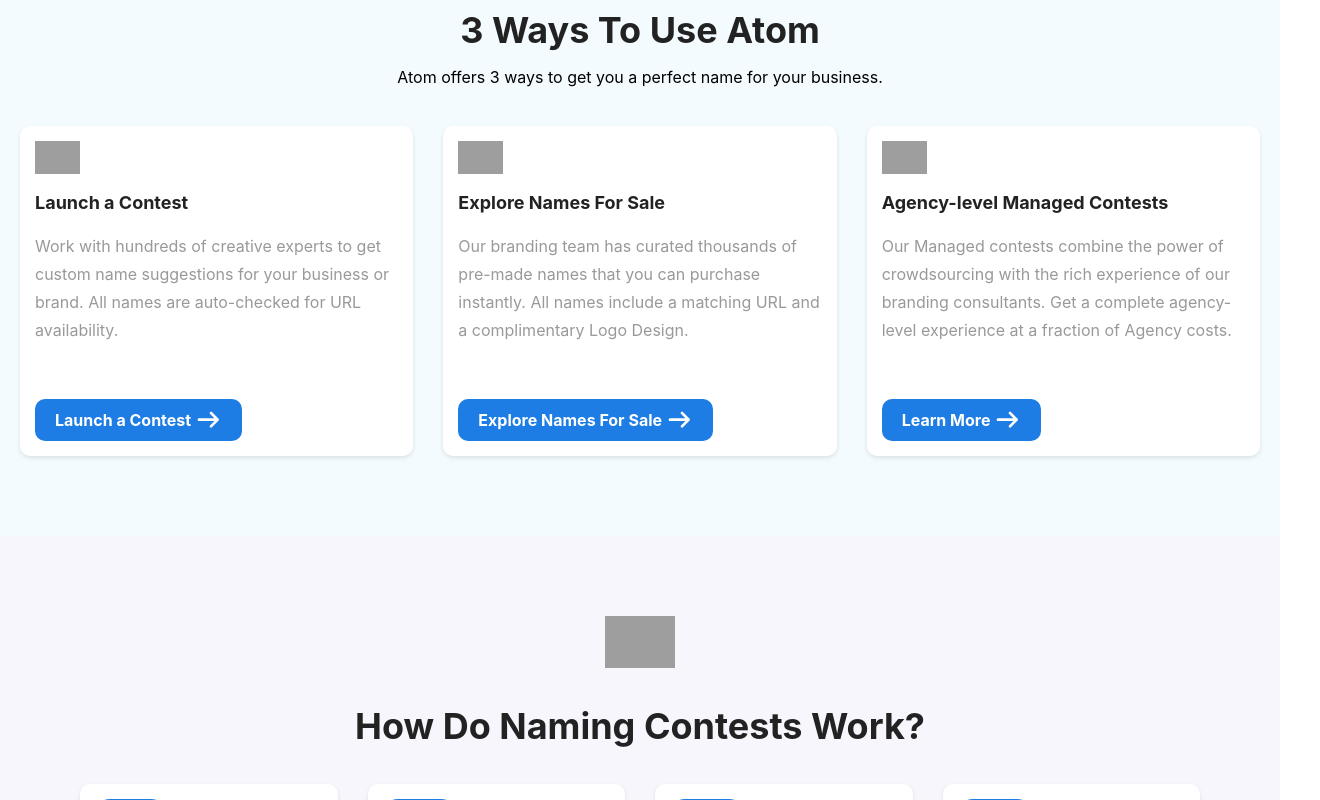
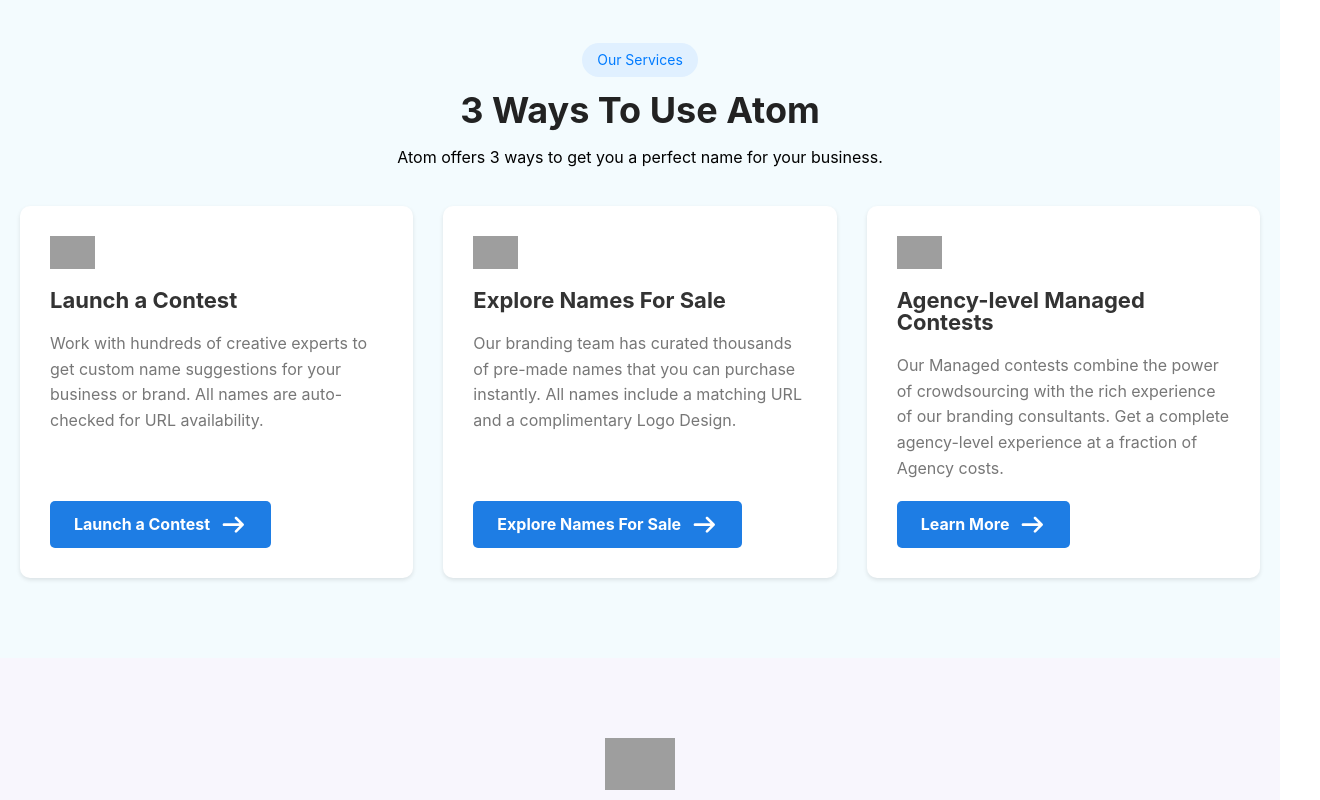
Before and after one commit to Maks4529/full-stack-exam-project, a React (Vite) app in the folder client/: page /how-it-works in a window 1280 px wide. Shown: the part 620-1420 px from the top of the page, 1320 px wide, since content can reach past the window. Built offline with nearby package versions, Linux system fonts and the light colour scheme; no server answers; grey boxes are pictures that could not be loaded.

Commit message:
Fix:  Layout

```diff
--- a/client/src/components/HowItWorks/Card/ItemCard/ItemCard.module.sass
+++ b/client/src/components/HowItWorks/Card/ItemCard/ItemCard.module.sass
@@ -1,43 +1,59 @@
 .itemCards
-    display: flex
-    flex-direction: column
-    gap: 20px
-    padding: 15px
-    background-color: #fff
-    border-radius: 10px
-    min-height: 300px
-    max-height: 370px
-    box-shadow: 0 2px 4px rgba(0, 0, 0, 0.1)
+  display: flex
+  flex-direction: column
+  align-items: flex-start
+  text-align: left
+  gap: 20px
+  padding: 30px
+  background-color: #fff
+  border-radius: 10px
+  height: 100%
+  box-sizing: border-box
+  box-shadow: 0 2px 4px rgba(0, 0, 0, 0.1)
 
 .icon
-    width: 45px
+  width: 45px
 
 h3
-    font-size: 18px
-    font-weight: bold
+  font-size: 22px
+  font-weight: bold
+  color: #333
+  margin: 0
 
 .description
-    font-size: 16px
-    line-height: 28px
-    color: #999999
+  font-size: 16px
+  line-height: 1.6
+  color: #777
+  flex-grow: 1
+  margin: 0
 
 .link
-    padding: 10px 20px
-    background-color: #1e7de4
-    color: #fff
-    border-radius: 10px
-    text-decoration: none
-    font-size: 16px
-    font-weight: bold
-    width: max-content
-    margin-top: auto
+  display: inline-flex
+  align-items: center
+  justify-content: center
+  padding: 12px 24px
+  background-color: #1e7de4
+  color: #fff
+  border-radius: 5px
+  text-decoration: none
+  font-size: 16px
+  font-weight: bold
+  margin-top: auto
+  transition: background-color 0.3s ease
+  max-width: 100%
+  text-align: center
+  line-height: 1.4
+  box-sizing: border-box
+
+  svg
+    margin-left: 10px
+    transition: transform 0.3s ease
+
+  &:hover
+    background-color: darken(#1e7de4, 10%)
     svg
-        transition: transform 0.3s ease
+      transform: translateX(5px)
 
-    &:hover svg
-        transform: translateX(5px)
-
-@media (max-width: 980px)
-    .itemCards
-        justify-content: center
-        align-items: center
+@media (max-width: 576px)
+  .itemCards
+    padding: 20px
--- a/client/src/components/HowItWorks/Header/Header.module.sass
+++ b/client/src/components/HowItWorks/Header/Header.module.sass
@@ -1,7 +1,6 @@
 .header
     width: 100%
     height: 50px
-    position: fixed
     z-index: 100
     top: 0
     left: 0
--- a/client/src/index.css
+++ b/client/src/index.css
@@ -90,6 +90,10 @@
   font-size: 100%;
   font: inherit;
   vertical-align: baseline;
+}
+
+html {
+  scroll-behavior: smooth;
 }
 
 /* make sure to set some focus styles for accessibility */
--- a/client/src/pages/HowItWorksPage/HowItWorks.module.sass
+++ b/client/src/pages/HowItWorksPage/HowItWorks.module.sass
@@ -1,231 +1,228 @@
+$main-padding-x: 20px
+$main-padding-y: 80px
+$desktop-padding-x: 60px
+$blue-bg: #E0F0FF
+$primary-color: #007BFF
+$light-blue-bg: #f3fbfe
+$light-purple-bg: #f8f6fd
+$gray-text: #999999
+
+%section-base
+  width: 100%
+  box-sizing: border-box
+  padding-left: $main-padding-x
+  padding-right: $main-padding-x
+  display: flex
+  flex-direction: column
+  align-items: center
+
 .howItWorksPage
-    display: flex
-    flex-direction: column
-    align-items: center
-    width: 100%
-    position: relative
-    box-sizing: border-box
+  display: flex
+  flex-direction: column
+  align-items: center
+  width: 100%
+  position: relative
+  box-sizing: border-box
 
-.container1,
-.container2,
-.container3,
-.container4
-    width: 100%
-    box-sizing: border-box
-    padding-left: 20px
-    padding-right: 20px
-    display: flex
-    flex-direction: column
-    align-items: center
+.heroSection
+  @extend %section-base
+  display: grid
+  grid-template-columns: repeat(auto-fit, minmax(300px, 1fr))
+  gap: 40px
+  align-items: center
+  justify-items: center
+  max-width: 1200px
+  padding-bottom: $main-padding-y
 
-.container1
-    display: grid
-    grid-template-columns: repeat(auto-fit, minmax(300px, 1fr))
-    gap: 40px
-    align-items: center
-    justify-items: center
-    max-width: 1200px
-    padding-bottom: 80px
+.servicesSection
+  @extend %section-base
+  gap: 15px
+  padding-top: $main-padding-y
+  padding-bottom: $main-padding-y
+  background-color: $light-blue-bg
+
+  .description
+    color: initial
+
+.stepsSection
+  @extend %section-base
+  gap: 40px
+  padding-top: $main-padding-y
+  padding-bottom: $main-padding-y
+  background-color: $light-purple-bg
+
+  img
+    width: 70px
+
+.faqSection
+  @extend %section-base
+  gap: 40px
+  padding-top: $main-padding-y
+  padding-bottom: $main-padding-y
+  background-color: #fff
 
 .videoContainer
-    width: 100%
-    max-width: 600px
-    aspect-ratio: 16 / 9
-    border-radius: 10px
-    overflow: hidden
+  width: 100%
+  max-width: 600px
+  aspect-ratio: 16 / 9
+  border-radius: 10px
+  overflow: hidden
 
 .titleContainer
-    display: flex
-    flex-direction: column
-    width: 100%
-    gap: 20px
-    h1
-        font-size: 36px
-        font-weight: bold
-
-.description
-    font-size: 16px
-    line-height: 28px
-    color: #999999
-
-.blueMessage
-    display: inline-block
-    max-width: max-content
-    padding: 10px 15px
-    border-radius: 20px
-    color: #007BFF
-    font-size: 14px
-    background-color: #E0F0FF
-
-.container2
-    gap: 15px
-    padding-top: 80px
-    padding-bottom: 80px
-    background-color: #f3fbfe
-    .description
-        color: initial
-
-h2
+  display: flex
+  flex-direction: column
+  width: 100%
+  gap: 20px
+  h1
     font-size: 36px
     font-weight: bold
 
+.description
+  font-size: 16px
+  line-height: 28px
+  color: $gray-text
+
+.blueMessage
+  display: inline-block
+  max-width: max-content
+  padding: 10px 15px
+  border-radius: 20px
+  color: $primary-color
+  font-size: 14px
+  background-color: $blue-bg
+
+.sectionTitle
+  font-size: 36px
+  font-weight: bold
+
 .cardsContainer
-    display: grid
-    grid-template-columns: repeat(auto-fit, minmax(300px, 1fr))
-    gap: 30px
-    margin-top: 20px
+  display: grid
+  grid-template-columns: repeat(auto-fit, minmax(300px, 1fr))
+  gap: 30px
+  margin-top: 20px
 
-.container3
-    gap: 40px
-    padding-top: 80px
-    padding-bottom: 80px
-    background-color: #f8f6fd
-    img
-        width: 70px
-    .stepsContainer
-        box-sizing: border-box
-        display: grid
-        grid-template-columns: repeat(4, 1fr)
-        gap: 30px
-        width: 100%
-        padding-left: 60px
-        padding-right: 60px
-
-.container4
-    gap: 40px
-    padding-top: 80px
-    padding-bottom: 80px
-    background-color: #fff
+.stepsContainer
+  box-sizing: border-box
+  display: grid
+  grid-template-columns: repeat(4, 1fr)
+  gap: 30px
+  width: 100%
+  padding-left: $desktop-padding-x
+  padding-right: $desktop-padding-x
 
 .tagsContainer
-    display: flex
-    justify-content: center
+  display: flex
+  justify-content: center
+  align-items: center
+  gap: 20px
+
+.tag
+  display: inline-block
+  max-width: max-content
+  padding: 10px 15px
+  border-radius: 20px
+  color: #8d58ff
+  font-size: 14px
+  background-color: #ece3ff
+  box-shadow: 0 1px 0 1px #e2e2e2
+  transition: background-color 0.2s ease
+  &:hover
+    background-color: #fff
+  a
+    text-decoration: none
+
+@media (max-width: 980px)
+  .videoContainer
+    margin-top: 125px
+  .titleContainer
+    h1
+      font-size: 24px
+  .sectionTitle
+    font-size: 32px
+
+@media (max-width: 620px)
+  .tag
+    display: none
+
+@media (max-width: 576px)
+  .heroSection
+    padding-bottom: 40px
+    grid-template-columns: 1fr
+    gap: 20px
+    text-align: center
+
+  .titleContainer
+    order: 2
     align-items: center
+    h1
+      font-size: 24px
+    .description
+      font-size: 14px
+      line-height: 22px
+
+  .videoContainer
+    order: 1
+    max-width: 100%
+    border-radius: 6px
+
+  .servicesSection,
+  .stepsSection,
+  .faqSection
+    padding-top: 50px
+    padding-bottom: 50px
+
+  .cardsContainer
+    grid-template-columns: 1fr
     gap: 20px
 
-.tag
-    display: inline-block
-    max-width: max-content
-    padding: 10px 15px
-    border-radius: 20px
-    color: #8d58ff
-    font-size: 14px
-    background-color: #ece3ff
-    box-shadow: 0 1px 0 1px #e2e2e2
-    transition: background-color 0.2s ease
-    &:hover
-        background-color: #fff
-    a
-        text-decoration: none
+  .stepsSection
+    .stepsContainer
+      grid-template-columns: 1fr
+      gap: 20px
+      padding-left: 20px
+      padding-right: 20px
 
-@media (max-width: 980px)
-    .videoContainer
-        margin-top: 125px
-    .titleContainer
-        h1
-            font-size: 24px
-    .titleH2
-        font-size: 32px
-
-@media (max-width: 576px)
-    .container1
-        padding-bottom: 40px
-        grid-template-columns: 1fr
-        gap: 20px
-        text-align: center
-
-    .titleContainer
-        order: 2
-        align-items: center
-        h1
-            font-size: 24px
-        .description
-            font-size: 14px
-            line-height: 22px
-
-    .videoContainer
-        order: 1
-        max-width: 100%
-        border-radius: 6px
-
-    .container2
-        padding-top: 50px
-        padding-bottom: 50px
-
-    .cardsContainer
-        grid-template-columns: 1fr
-        gap: 20px
-
-    .container3
-        padding-top: 50px
-        padding-bottom: 50px
-        .stepsContainer
-            grid-template-columns: 1fr
-            gap: 20px
-            padding-left: 20px
-            padding-right: 20px
-
-    .container4
-        padding-top: 50px
-        padding-bottom: 50px
-
-    h2
-        font-size: 22px
+  .sectionTitle
+    font-size: 22px
 
 @media (min-width: 577px) and (max-width: 991px)
-    .container1
-        padding-bottom: 60px
-        padding-left: 40px
-        padding-right: 40px
-        grid-template-columns: 1fr
-        text-align: center
+  .heroSection
+    padding-bottom: 60px
+    padding-left: 40px
+    padding-right: 40px
+    grid-template-columns: 1fr
+    text-align: center
 
-    .videoContainer
-        order: 1
-        max-width: 500px
+  .videoContainer
+    order: 1
+    max-width: 500px
 
-    .titleContainer
-        order: 2
-        align-items: center
+  .titleContainer
+    order: 2
+    align-items: center
 
-    .cardsContainer
-        grid-template-columns: repeat(auto-fit, minmax(250px, 1fr))
-        gap: 20px
+  .cardsContainer
+    grid-template-columns: repeat(auto-fit, minmax(250px, 1fr))
+    gap: 20px
 
-    .container3
-        .stepsContainer
-            grid-template-columns: repeat(2, 1fr)
-            padding-left: 20px
-            padding-right: 20px
+  .stepsSection
+    .stepsContainer
+      grid-template-columns: repeat(2, 1fr)
+      padding-left: 20px
+      padding-right: 20px
 
-    h2
-        font-size: 24px
-
-@media (max-width: 620px)
-    .tag
-        display: none
+  .sectionTitle
+    font-size: 24px
 
 @media (min-width: 992px)
-    .container1
-        padding-bottom: 80px
-        padding-left: 60px
-        padding-right: 60px
+  .heroSection
+    padding-top: 130px
+    padding-bottom: $main-padding-y
+    padding-left: $desktop-padding-x
+    padding-right: $desktop-padding-x
 
-    .container3
-        .stepsContainer
-            grid-template-columns: repeat(4, 1fr)
-            padding-left: 60px
-            padding-right: 60px
-
-@media (min-width: 992px)
-    .container1
-        padding-top: 130px
-        padding-bottom: 80px
-        padding-left: 60px
-        padding-right: 60px
-
-    .container3
-        .stepsContainer
-            grid-template-columns: repeat(4, 1fr)
-            padding-left: 60px
-            padding-right: 60px
+  .stepsSection
+    .stepsContainer
+      grid-template-columns: repeat(4, 1fr)
+      padding-left: $desktop-padding-x
+      padding-right: $desktop-padding-x
--- a/client/src/pages/HowItWorksPage/HowItWorksPage.jsx
+++ b/client/src/pages/HowItWorksPage/HowItWorksPage.jsx
@@ -1,4 +1,3 @@
-import { Component } from 'react';
 import Header from '../../components/HowItWorks/Header/Header';
 import ItemCard from '../../components/HowItWorks/Card/ItemCard/ItemCard';
 import StepCard from '../../components/HowItWorks/Card/StepCard/StepCard';
@@ -9,13 +8,58 @@
 import styles from './HowItWorks.module.sass';
 import Footer from '../../components/HowItWorks/Footer/Footer';
 
-class HowItWorksPage extends Component {
-  render () {
+const serviceCards = [
+  {
+    icon: `${CONSTANTS.STATIC_IMAGES_PATH}/howItWorks/lightning.svg`,
+    iconAlt: 'lightning',
+    title: 'Launch a Contest',
+    description: 'Work with hundreds of creative experts to get custom name suggestions for your business or brand. All names are auto-checked for URL availability.',
+    link: '/startContest',
+    linkBody: 'Launch a Contest'
+  },
+  {
+    icon: `${CONSTANTS.STATIC_IMAGES_PATH}/howItWorks/computer.svg`,
+    iconAlt: 'computer',
+    title: 'Explore Names For Sale',
+    description: 'Our branding team has curated thousands of pre-made names that you can purchase instantly. All names include a matching URL and a complimentary Logo Design.',
+    link: '/namesForSale',
+    linkBody: 'Explore Names For Sale'
+  },
+  {
+    icon: `${CONSTANTS.STATIC_IMAGES_PATH}/howItWorks/lamp.svg`,
+    iconAlt: 'lamp',
+    title: 'Agency-level Managed Contests',
+    description: 'Our Managed contests combine the power of crowdsourcing with the rich experience of our branding consultants. Get a complete agency-level experience at a fraction of Agency costs.',
+    link: '/managedContests',
+    linkBody: 'Learn More'
+  }
+];
+
+const stepCards = [
+  {
+    step: '1',
+    description: 'Fill out your Naming Brief and begin receiving name ideas in minutes'
+  },
+  {
+    step: '2',
+    description: 'Rate the submissions and provide feedback to creatives. Creatives submit even more names based on your feedback.'
+  },
+  {
+    step: '3',
+    description: 'Our team helps you test your favorite names with your target audience. We also assist with Trademark screening.'
+  },
+  {
+    step: '4',
+    description: 'Pick a Winner. The winner gets paid for their submission.'
+  }
+];
+
+const HowItWorksPage = () => {
   return (
     <>
       <Header />
       <main className={styles.howItWorksPage}>
-        <section className={styles.container1}>
+        <section className={styles.heroSection}>
           <div className={styles.titleContainer}>
             <div className={styles.blueMessage}>World's #1 Naming Platform</div>
             <h1>How Does Atom Work?</h1>
@@ -31,47 +75,64 @@
               height='100%'
               src='https://www.youtube.com/embed/Qlbm9p3pd-w'
               title='Atom How It Works'
-            frameBorder='0'
               allow='accelerometer; autoplay; clipboard-write; encrypted-media; gyroscope; picture-in-picture'
               allowFullScreen
             ></iframe>
           </div>
         </section>
-        <section className={styles.container2}>
+        <section className={styles.servicesSection}>
           <div className={styles.blueMessage}>Our Services</div>
-          <h2 className={styles.titleH2}>3 Ways To Use Atom</h2>
+          <h2 className={styles.sectionTitle}>3 Ways To Use Atom</h2>
           <p className={styles.description}>
             Atom offers 3 ways to get you a perfect name for your business.
           </p>
           <div className={styles.cardsContainer}>
-            <ItemCard  icon={`${CONSTANTS.STATIC_IMAGES_PATH}/howItWorks/lightning.svg`} iconAlt={`lighting`} title={'Launch a Contest'} description={'Work with hundreds of creative experts to get custom name suggestions for your business or brand. All names are auto-checked for URL availability.'} link={'/startContest'} linkBody={'Launch a Contest'}/>
-            <ItemCard  icon={`${CONSTANTS.STATIC_IMAGES_PATH}/howItWorks/computer.svg`} iconAlt={`computer`} title={'Explore Names For Sale'} description={'Our branding team has curated thousands of pre-made names that you can purchase instantly. All names include a matching URL and a complimentary Logo Design.'} link={'/namesForSale'} linkBody={'Explore Names For Sale'}/>
-            <ItemCard  icon={`${CONSTANTS.STATIC_IMAGES_PATH}/howItWorks/lamp.svg`} iconAlt={`lamp`} title={'Agency-level Managed Contests'} description={'Our Managed contests combine the power of crowdsourcing with the rich experience of our branding consultants. Get a complete agency-level experience at a fraction of Agency costs.'} link={'/managedContests'} linkBody={'Learn More'}/>
+            {serviceCards.map((card, index) => (
+              <ItemCard
+                key={index}
+                icon={card.icon}
+                iconAlt={card.iconAlt}
+                title={card.title}
+                description={card.description}
+                link={card.link}
+                linkBody={card.linkBody}
+              />
+            ))}
           </div>
         </section>
-        <section className={styles.container3}>
-          <img src={`${CONSTANTS.STATIC_IMAGES_PATH}/howItWorks/trophy.svg`} alt="trophy" />
-          <h2 className={styles.titleH2}>How Do Naming Contests Work?</h2>
+        <section className={styles.stepsSection}>
+          <img
+            src={`${CONSTANTS.STATIC_IMAGES_PATH}/howItWorks/trophy.svg`}
+            alt="trophy"
+          />
+          <h2 className={styles.sectionTitle}>How Do Naming Contests Work?</h2>
           <div className={styles.stepsContainer}>
-          <StepCard step={'1'} description={'Fill out your Naming Brief and begin receiving name ideas in minutes'} />
-          <StepCard step={'2'} description={'Rate the submissions and provide feedback to creatives. Creatives submit even more names based on your feedback.'} />
-          <StepCard step={'3'} description={'Our team helps you test your favorite names with your target audience. We also assist with Trademark screening.'} />
-          <StepCard step={'4'} description={'Pick a Winner. The winner gets paid for their submission.'} />
+            {stepCards.map((card, index) => (
+              <StepCard
+                key={index}
+                step={card.step}
+                description={card.description}
+              />
+            ))}
           </div>
         </section>
-        <section className={styles.container4}>
-          <h2 className={styles.titleH2}>Frequently Asked Questions</h2>
+        <section className={styles.faqSection}>
+          <h2 className={styles.sectionTitle}>Frequently Asked Questions</h2>
           <AccordionFaq />
           <InputSearch />
           <ul className={styles.tagsContainer}>
-            {DATA.tags.map((tag, index) => <li key={index} className={styles.tag}><a href={tag.link}>{tag.title}</a></li>)}
+            {DATA.tags.map((tag, index) => (
+              <li key={index} className={styles.tag}>
+                <a href={tag.link}>{tag.title}</a>
+              </li>
+            ))}
           </ul>
         </section>
+
       </main>
       <Footer />
     </>
   );
-  }
-}
+};
 
 export default HowItWorksPage;
```
Also changed, not shown: client/src/components/HowItWorks/Accordion/AccordionFaq.jsx (+6 -4 lines), client/src/components/HowItWorks/Accordion/AccordionFaq.module.sass (+8 -5 lines), client/src/components/HowItWorks/InputSearch/InputSearch.jsx (+14 -4 lines), client/src/components/HowItWorks/InputSearch/InputSearch.module.sass (+70 -43 lines). Lines whose indentation alone changed are shown as unchanged.
